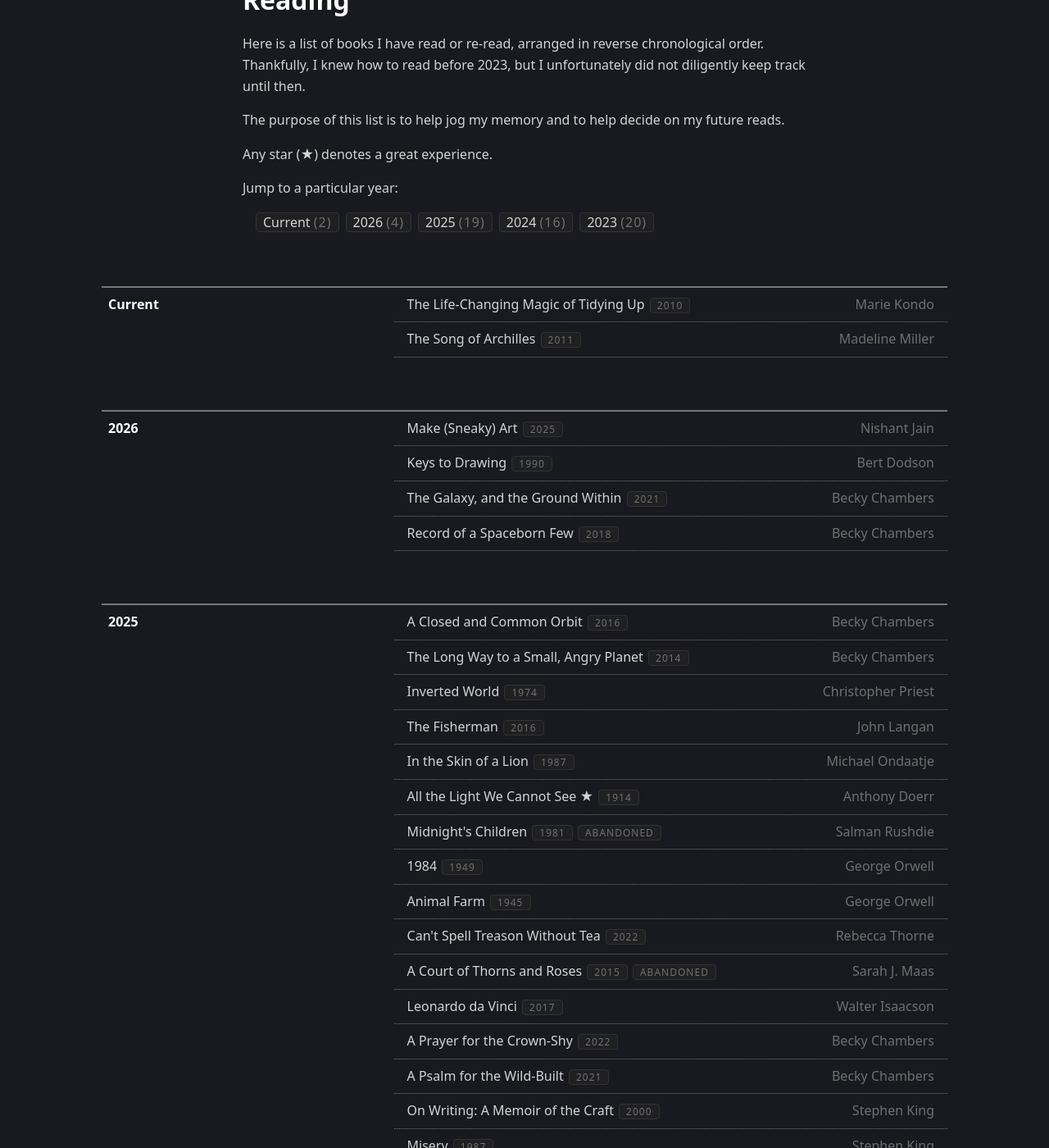
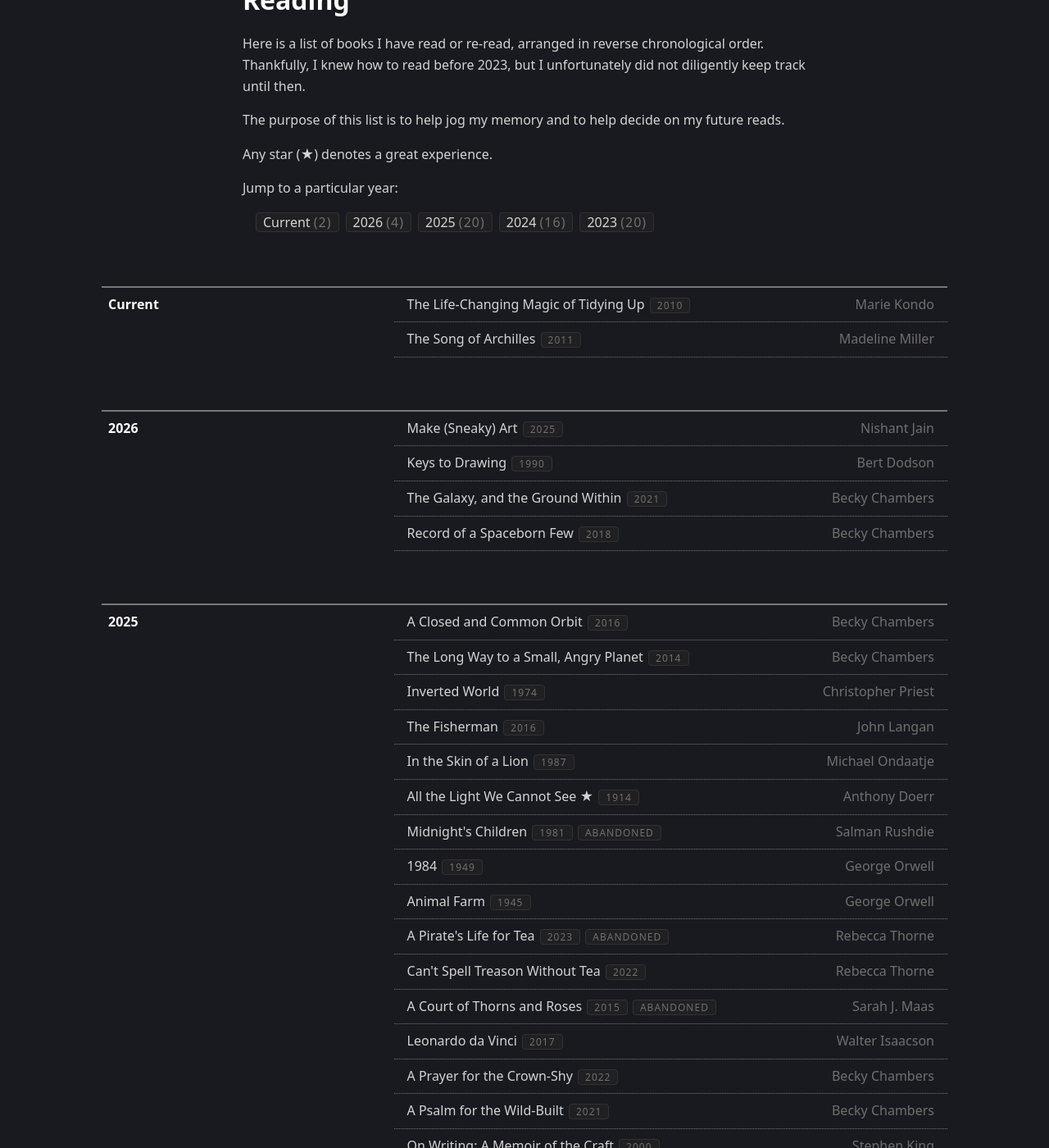
Before and after one commit to KlazHTT/personal-website, a Jekyll site: the page built from pages/reading.md, in a window 1280 px wide and 1400 px high, scrolled down 319 px. Shown: the whole window at 82% size. Built offline with Jekyll 4.4.1, drawn with Linux system fonts in a browser that asks for light colours.

Commit message:
Update reads.yml

```diff
--- a/_data/reads.yml
+++ b/_data/reads.yml
@@ -65,6 +65,10 @@
       author: George Orwell
       published: 1945
       status: Completed
+    - title: A Pirate's Life for Tea
+      author: Rebecca Thorne
+      published: 2023
+      status: Abandoned
     - title: Can't Spell Treason Without Tea
       author: Rebecca Thorne
       published: 2022
```
